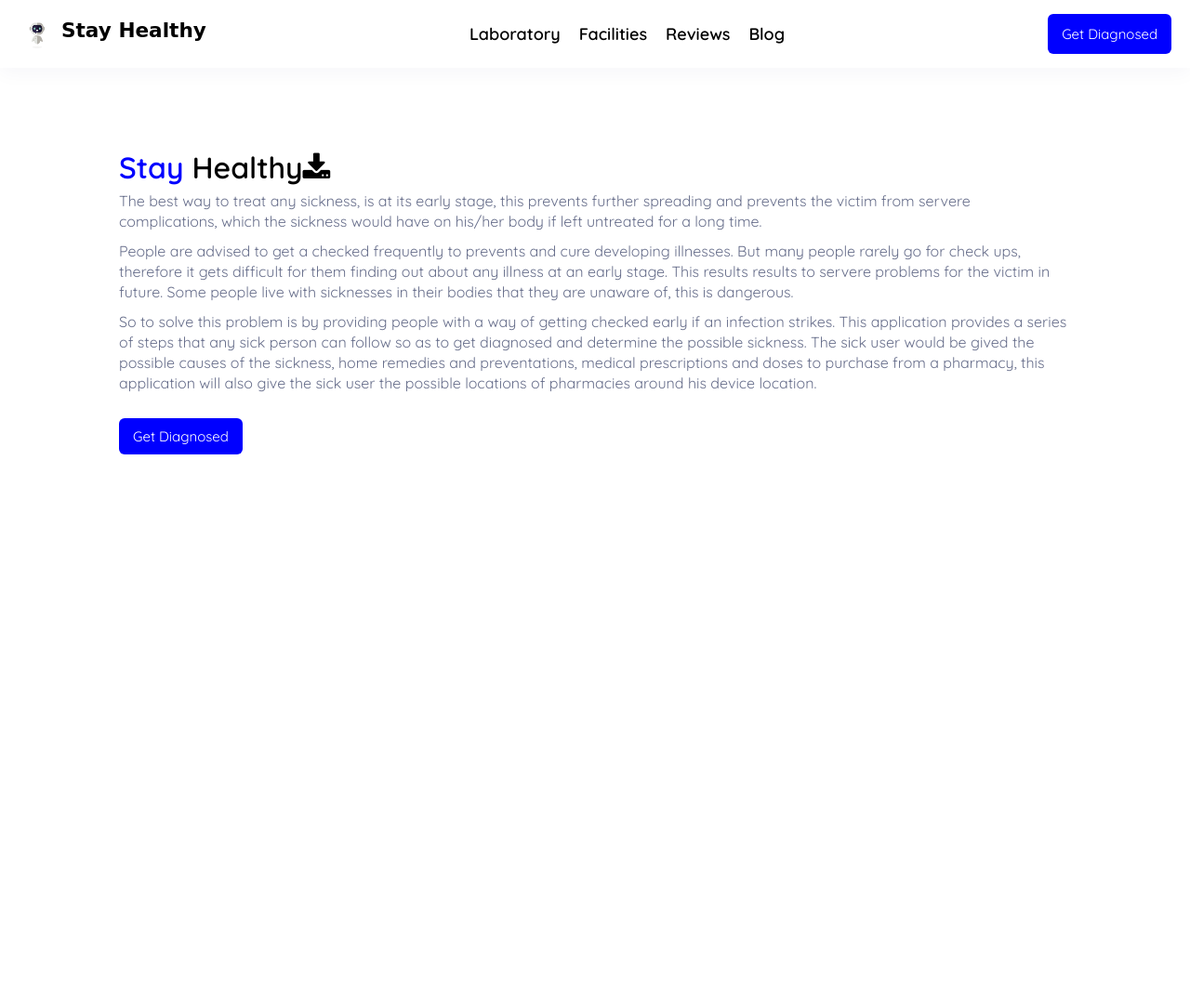
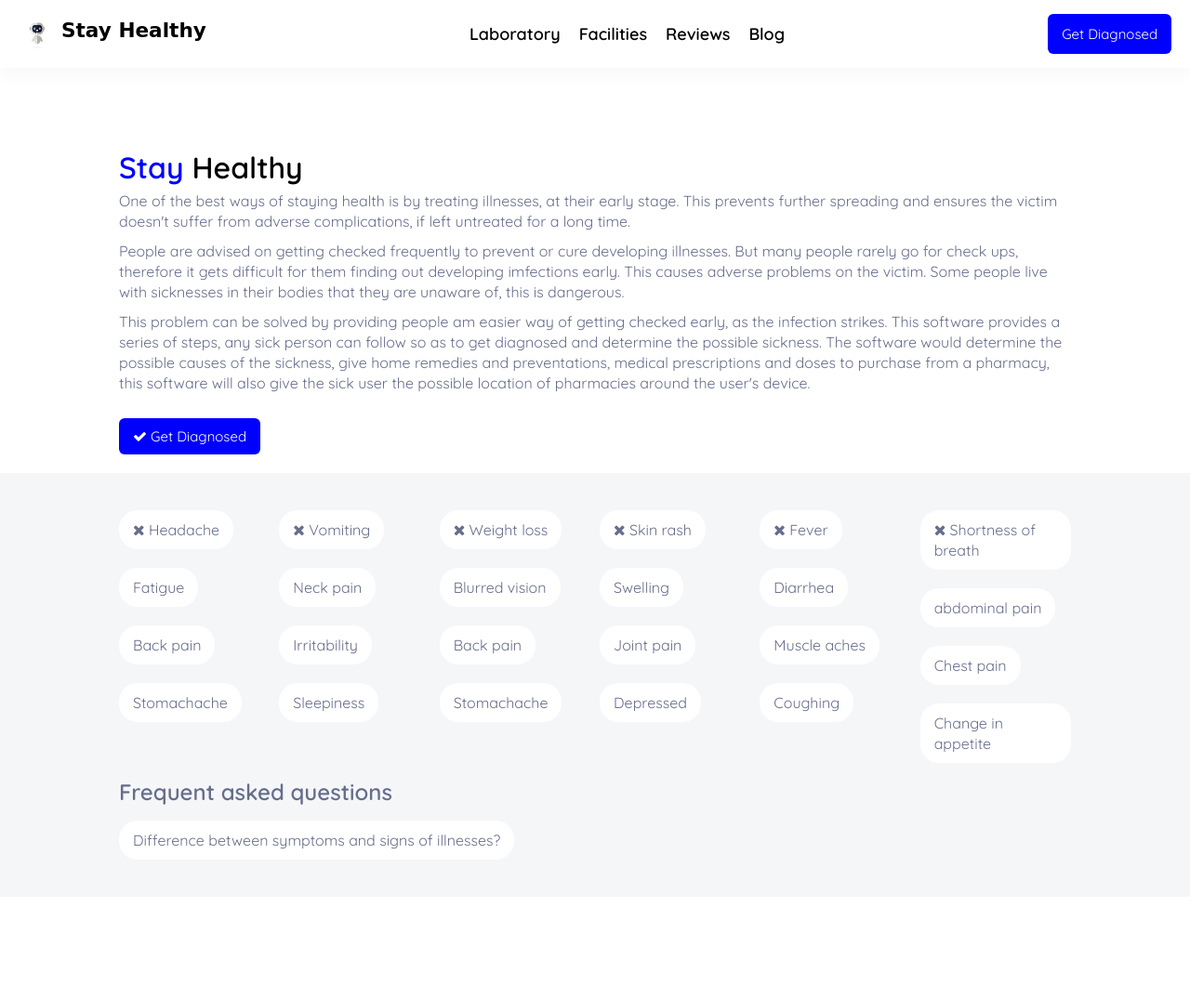
Before and after one commit to imrany/medical-assistant, a Node server app: page / in a window 1280 px wide. Shown: the whole page at 93% size. Before the commit the page ends 489 px from the top, so only its background shows below. Run offline with Node 20, Linux system fonts and the light colour scheme; some web fonts are replaced.

Commit message:
dealing with views and styling

```diff
--- a/public/css/responsive.css
+++ b/public/css/responsive.css
@@ -1,3 +1,9 @@
+@media screen and (max-width:1000px) {
+    .grey-section .tag-section{
+        display: grid;
+        grid-template-columns: repeat(4,1fr);
+    }
+}
 @media screen and (max-width:800px) {
     nav ul,nav button{
         display: none;
@@ -5,4 +11,17 @@
     nav .menu{
         display: block;
     }
+    .grey-section .tag-section{
+        display: grid;
+        grid-template-columns: repeat(3,1fr);
+    }
+    .grey-section .tag-question{
+        display: flex;
+    }
 }
+@media screen and (max-width:600px) {
+    .grey-section .tag-section{
+        display: grid;
+        grid-template-columns: repeat(2,1fr);
+    }
+}
--- a/public/css/style.css
+++ b/public/css/style.css
@@ -8,7 +8,7 @@
 }
 :root{
     --red:red;
-    --gray:#eee;
+    --gray:#f4f6f8;
     --grey-text:gray;
     --blue:blue;
     --white:white;
@@ -130,6 +130,37 @@ section{
     line-height: 22px;
     cursor: pointer;
 }
+.grey-section{
+    display: flex;
+    flex-direction: column;
+    align-items: center;
+    padding: 20px 0;
+    margin: 20px 0;
+    width: 100%;
+    background: var(--gray);
+}
+.grey-section .tag-section{
+    display: grid;
+    grid-template-columns: repeat(6,1fr);
+    column-gap: 10px;
+}
+.grey-section .tag-question{
+    display: grid;
+    grid-template-columns: repeat(2,1fr);
+}
+.grey-section .tag-question .tag{
+    align-self: center;
+}
 article{
     padding: 5px 0;
 }
+.tag{
+    width: fit-content;
+    background: var(--white);
+    padding: 10px 15px;
+    border-radius: 20px;
+    margin: 20px 0;
+}
+.tag:hover{
+    box-shadow: 0 5px 20px 0 rgb(11 7 110 / 10%);
+}
--- a/views/index.ejs
+++ b/views/index.ejs
@@ -4,29 +4,48 @@
     <%- include('./partials/nav.ejs')%>
     <div class="content">
         <header>
-            <h1><span class="blue">Stay</span> Healthy<i class="fa fa-download"></i></h1>
+            <h1><span class="blue">Stay</span> Healthy</h1>
         </header>
         <section>
             <article>
-                The best way to treat any sickness, is at its early stage, this prevents further
-                spreading and prevents the victim from servere complications, which the sickness would have on his/her body if left untreated for a long time.
+                One of the best ways of staying health is by treating illnesses, at their early stage. This prevents further
+                spreading and ensures the victim doesn't suffer from adverse complications, if left untreated for a long time.
             </article>
             <article>
-                People are advised to get a checked frequently to prevents and cure developing illnesses.
-                But many people rarely go for check ups, therefore it gets difficult for them finding out about any illness at an early stage.
-                This results results to servere problems for the victim in future.
+                People are advised on getting checked frequently to prevent or cure developing illnesses.
+                But many people rarely go for check ups, therefore it gets difficult for them finding out developing imfections early.
+                This causes adverse problems on the victim.
                 Some people live with sicknesses in their bodies that they are unaware of, this is dangerous.
             </article>
             <article>
-                So to solve this problem is by providing people with a way of getting checked early if an infection strikes.
-                This application provides a series of steps that any sick person can follow so as to get diagnosed and determine the possible sickness.
-                The sick user would be gived the possible causes of the sickness, home remedies and preventations, medical prescriptions and doses to purchase from a
-                pharmacy, this application will also give the sick user the possible locations of pharmacies around his device location.
+                This problem can be solved by providing people am easier way of getting checked early, as the infection strikes.
+                This software provides a series of steps, any sick person can follow so as to get diagnosed and determine the possible sickness.
+                The software would determine the possible causes of the sickness, give home remedies and preventations, medical prescriptions and doses to purchase from a
+                pharmacy, this software will also give the sick user the possible location of pharmacies around the user's device.
 
             </article>
-            <br/><button id="get-diagnosed">Get Diagnosed</button>
+            <br/><button id="get-diagnosed" title="Get diagnosed"><i class="fa fa-check"></i> Get Diagnosed</button>
+        </section>
+
+        <div class="grey-section">
+            <section class="tag-section">
+
+            </section>
+            <section>
+                <h2>Frequent asked questions</h2>
+                <div class="tag-question">
+
+                </div>
+
+            </section>
+        </div>
+
+        <section>
+            <article>
+
+            </article>
         </section>
     </div>
-
+    <%- include('./partials/footer.ejs')%>
 </body>
 </html>
--- /dev/null
+++ b/views/partials/footer.ejs
@@ -0,0 +1,3 @@
+<footer>
+
+</footer>
--- a/views/partials/nav.ejs
+++ b/views/partials/nav.ejs
@@ -12,7 +12,7 @@
         <li><a href="/laboratory" title="Health Blogs">Blog</a></li>
     </ul>
     <button id="get-diagnosed">Get Diagnosed</button>
-    <button class="menu" onclick="openMenu()">Menu</button>
+    <button class="menu" onclick="openMenu()"><i class="fa fa-list"></i></button>
 
 </nav>
 <div class="menu-list-bg" onclick="closeMenu()">
```
Also changed, not shown: public/js/app.js.
